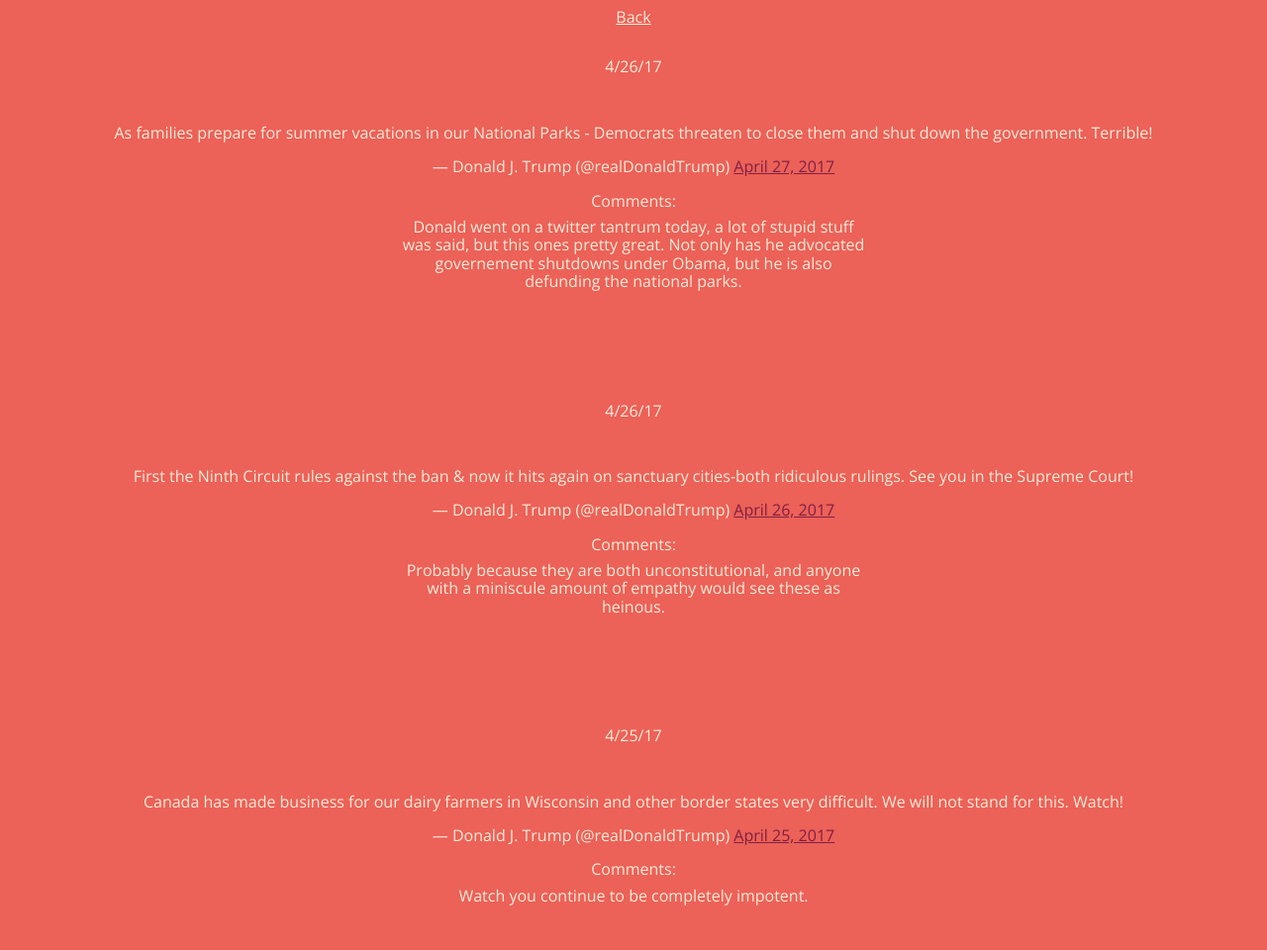
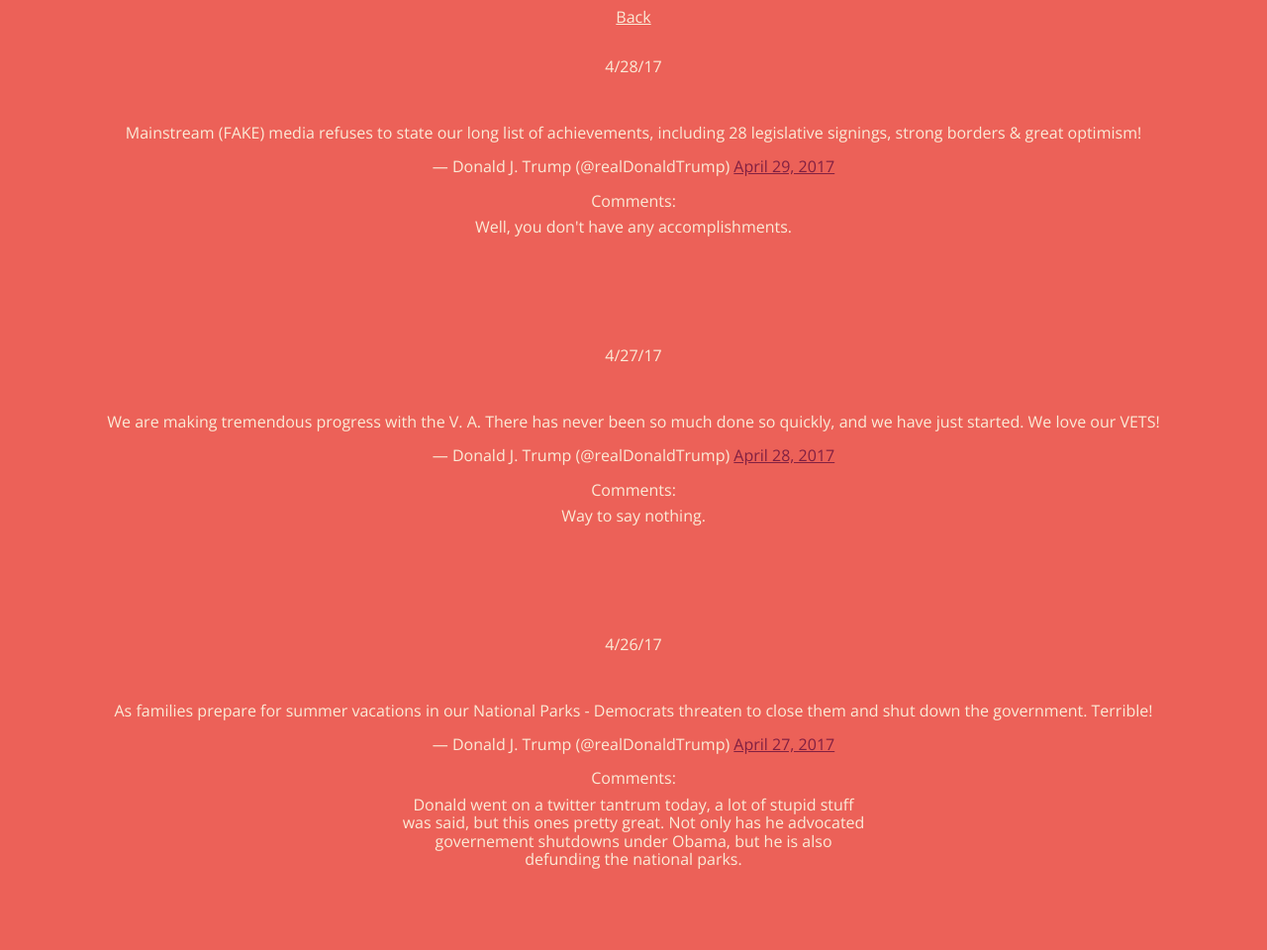
Before and after one commit to nick-barth/donnyj, a plain HTML site: page archive.html in a window 1280 px wide. Shown: the top 960 px of the page at 99% size. Drawn offline with nearby package versions, Linux system fonts and the light colour scheme.

Commit message:
daily update

```diff
--- a/archive.html
+++ b/archive.html
@@ -44,6 +44,40 @@
 
 		<div class="donnyj__source">
 			<div class="donnyj__date">
+				4/28/17
+			</div>
+			<div class="donnyj__source-container">
+				<!-- <img class="donnyj__award" src="imgs/trophy.png"> -->
+				<blockquote class="twitter-tweet donnyj__source" data-lang="en"><p lang="en" dir="ltr">Mainstream (FAKE) media refuses to state our long list of achievements, including 28 legislative signings, strong borders &amp; great optimism!</p>&mdash; Donald J. Trump (@realDonaldTrump) <a href="https://twitter.com/realDonaldTrump/status/858375278686613504">April 29, 2017</a></blockquote>
+				<script async src="//platform.twitter.com/widgets.js" charset="utf-8"></script>
+			</div>
+		</div>
+		<div class="donnyj__comments">
+			<div class="donnyj__comments-title"> Comments: </div>
+			<div class="donnyj__comments-text">
+				Well, you don't have any accomplishments.
+			</div>
+		</div>
+
+		<div class="donnyj__source">
+			<div class="donnyj__date">
+				4/27/17
+			</div>
+			<div class="donnyj__source-container">
+				<!-- <img class="donnyj__award" src="imgs/trophy.png"> -->
+				<blockquote class="twitter-tweet donnyj__source" data-lang="en"><p lang="en" dir="ltr">We are making tremendous progress with the V. A. There has never been so much done so quickly, and we have just started. We love our VETS!</p>&mdash; Donald J. Trump (@realDonaldTrump) <a href="https://twitter.com/realDonaldTrump/status/857931397562085376">April 28, 2017</a></blockquote>
+				<script async src="//platform.twitter.com/widgets.js" charset="utf-8"></script>
+			</div>
+		</div>
+		<div class="donnyj__comments">
+			<div class="donnyj__comments-title"> Comments: </div>
+			<div class="donnyj__comments-text">
+				Way to say nothing.
+			</div>
+		</div>
+
+		<div class="donnyj__source">
+			<div class="donnyj__date">
 				4/26/17
 			</div>
 			<div class="donnyj__source-container">
```
Also changed, not shown: index.html (+3 -3 lines).
